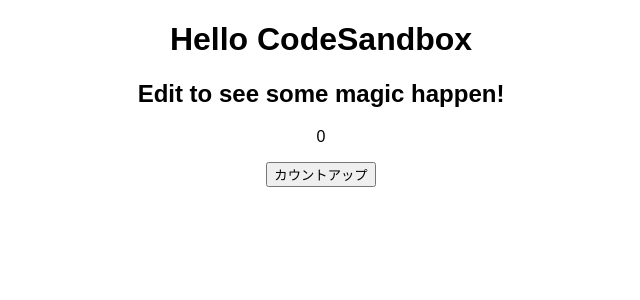
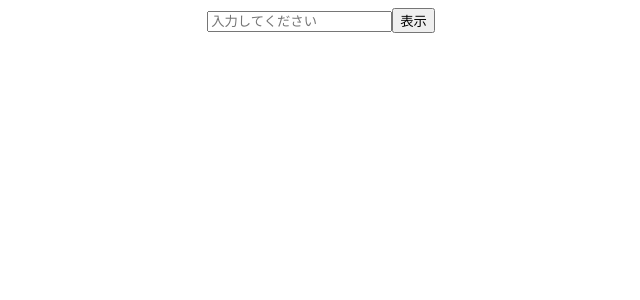
Before and after one commit to Takuya-Ampi/react_udemy_ver2, a React (Create React App) app: page / in a window 1280 px wide. Shown: the top 300 px of the page, without its empty margins (319-959 px from the left). Built offline with nearby package versions, Linux system fonts and the light colour scheme.

Commit message:
&&を使ったコンポーネントの表示切り替え

```diff
--- /dev/null
+++ b/ChildArea.jsx
@@ -0,0 +1,7 @@
+export const ChildArea = () => {
+  return (
+    <div>
+      <p>子コンポーネント</p>
+    </div>
+  );
+};
--- a/src/App.jsx
+++ b/src/App.jsx
@@ -1,18 +1,22 @@
 import React, { useState } from "react";
+import { ChildArea } from "./ChildArea";
 import "./styles.css";
 
 export default function App() {
-  const [count, setCount] = useState(0);
+  const [text, setText] = useState("");
+  const [open, setOpen] = useState(false);
+  const onChangeText = (e) => setText(e.target.value);
+  const onClickToggle = () => setOpen(!open);
 
-  const onClickCountUp = () => {
-    setCount(count + 1);
-  };
   return (
     <div className="App">
-      <h1>Hello CodeSandbox</h1>
-      <h2>Edit to see some magic happen!</h2>
-      <p>{count}</p>
-      <button onClick={onClickCountUp}>カウントアップ</button>
+      <input
+        placeholder="入力してください"
+        value={text}
+        onChange={onChangeText}
+      />
+      <button onClick={onClickToggle}>表示</button>
+      {open && <ChildArea />}
     </div>
   );
 }
--- /dev/null
+++ b/src/ChildArea.jsx
@@ -0,0 +1,7 @@
+export const ChildArea = () => {
+  return (
+    <div>
+      <p>子コンポーネント</p>
+    </div>
+  );
+};
```
